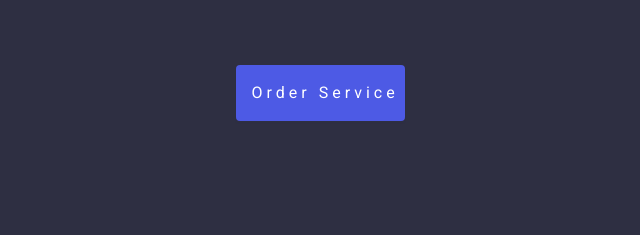
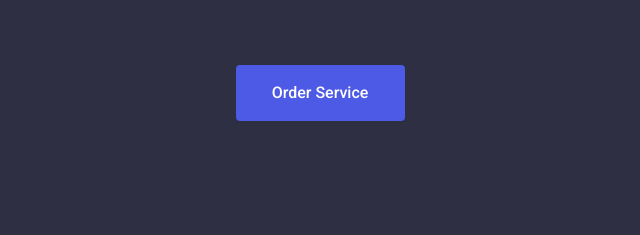
Before and after one commit to Tirnerf/goit-markup-hw-03, a plain HTML site: page index.html in a window 1280 px wide. Shown: the part 375-610 px from the top of the page, 400-1040 px from the left. Drawn offline with nearby package versions, Linux system fonts and the light colour scheme.

Commit message:
kontrol3

```diff
--- a/css/styles.css
+++ b/css/styles.css
@@ -163,18 +163,21 @@ a {
     margin-top: 48px;
     border: none;
     font-family: "Roboto", sans-serif;
-    font-weight: 400;
-    font-size: 16px;
-    line-height: 1.33;
-    letter-spacing: 4px;
     color: #FFFFFF;
     background-color: #4D5AE5;
-    padding: 16px 16px 16px 16px;
+    padding: 16px 32px 16px 32px;
     gap: 10px;
     border-radius: 4px;
     text-decoration: none;
     text-align: center;
     box-shadow: 0px 2px 1px #2E2F42 ;
+    font-family: Roboto;
+    font-weight: 500;
+    font-size: 16px;
+    line-height: 24px;
+    letter-spacing: 4%;
+    vertical-align: middle;
+
 }
 .button:hover{
     background-color: #404BBF;
```
